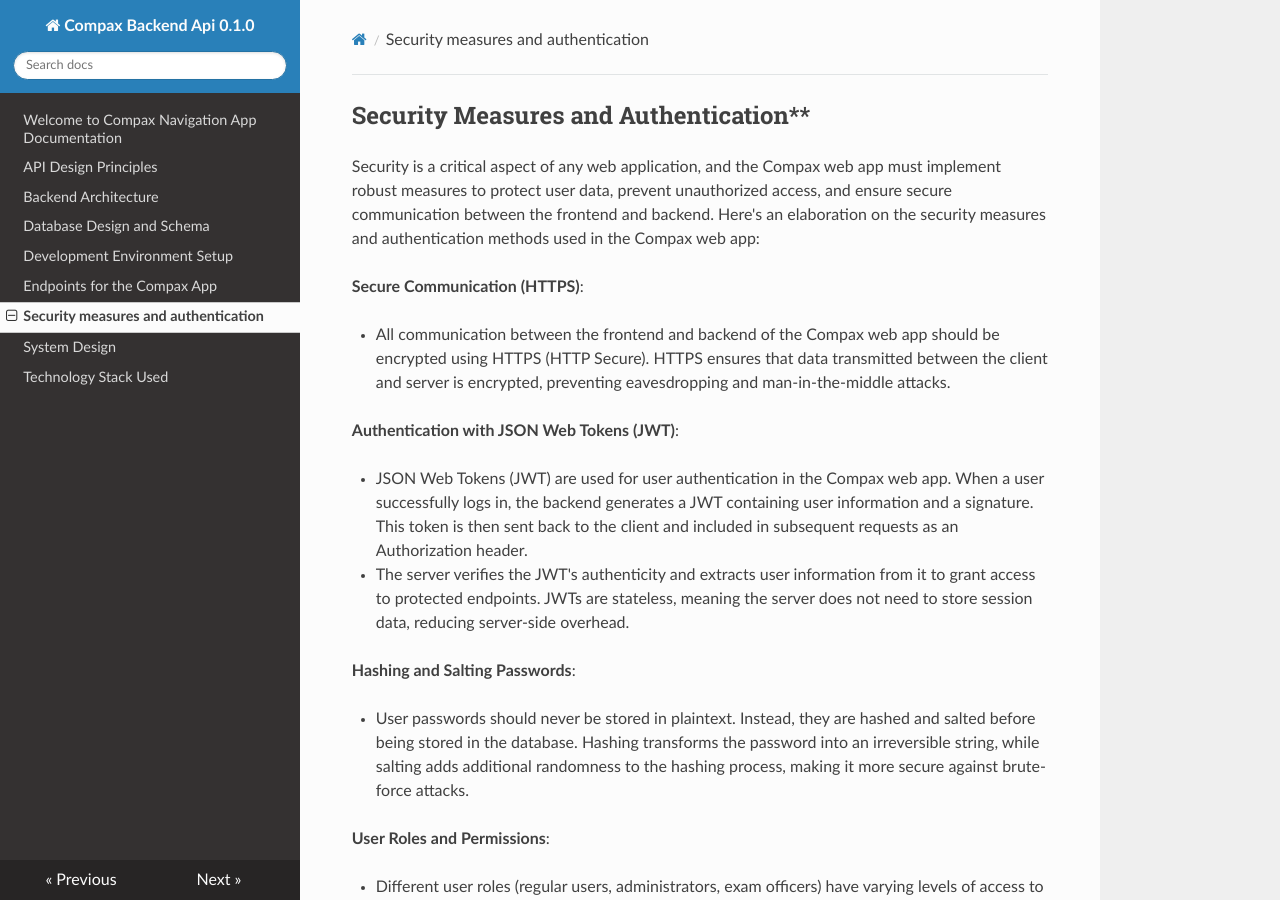
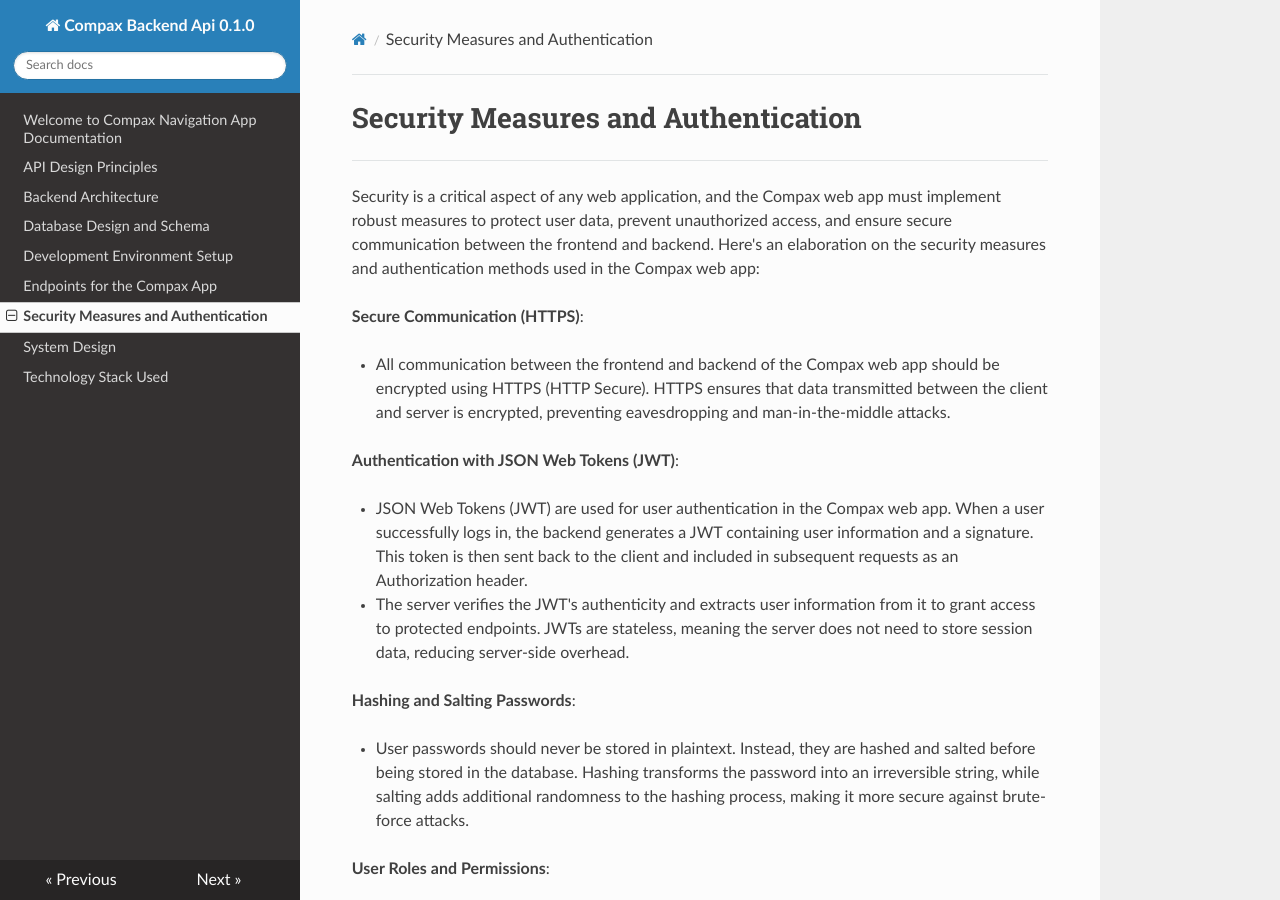
Before and after one commit to TEAMX-HUB/Compax-docs, an MkDocs documentation site: the page built from docs/security_measures_and_authentication.md, in a window 1280 px wide and 900 px high. Built offline with MkDocs 1.6.1, drawn with Linux system fonts in a browser that asks for light colours; nearby versions of some CDN libraries.

```diff
--- a/docs/security_measures_and_authentication.md
+++ b/docs/security_measures_and_authentication.md
@@ -1,4 +1,5 @@
-## Security Measures and Authentication**
+# Security Measures and Authentication
+**********************************************************************************
 
 Security is a critical aspect of any web application, and the Compax web app must implement robust measures to protect user data, prevent unauthorized access, and ensure secure communication between the frontend and backend. Here's an elaboration on the security measures and authentication methods used in the Compax web app:
 
```
